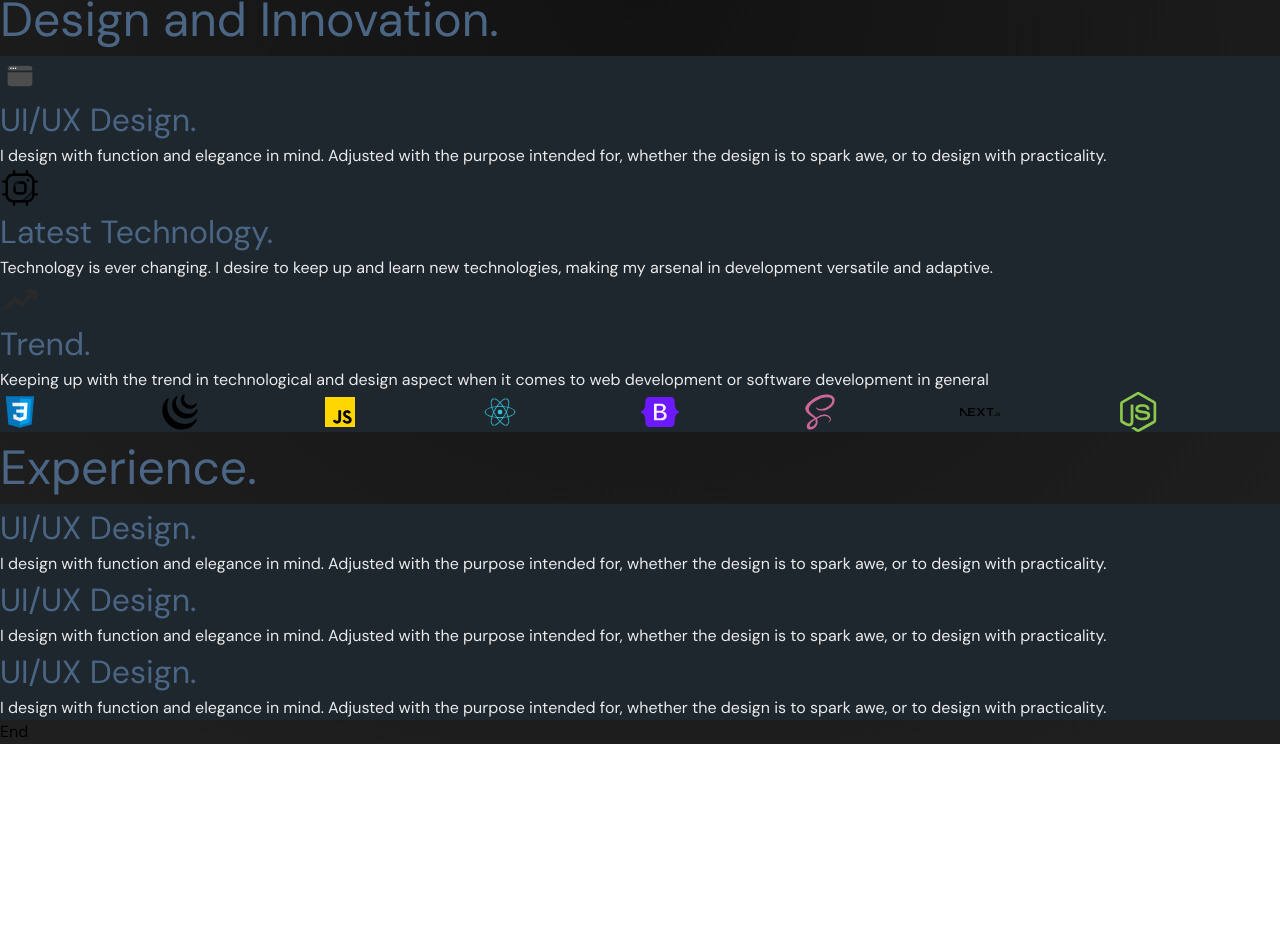
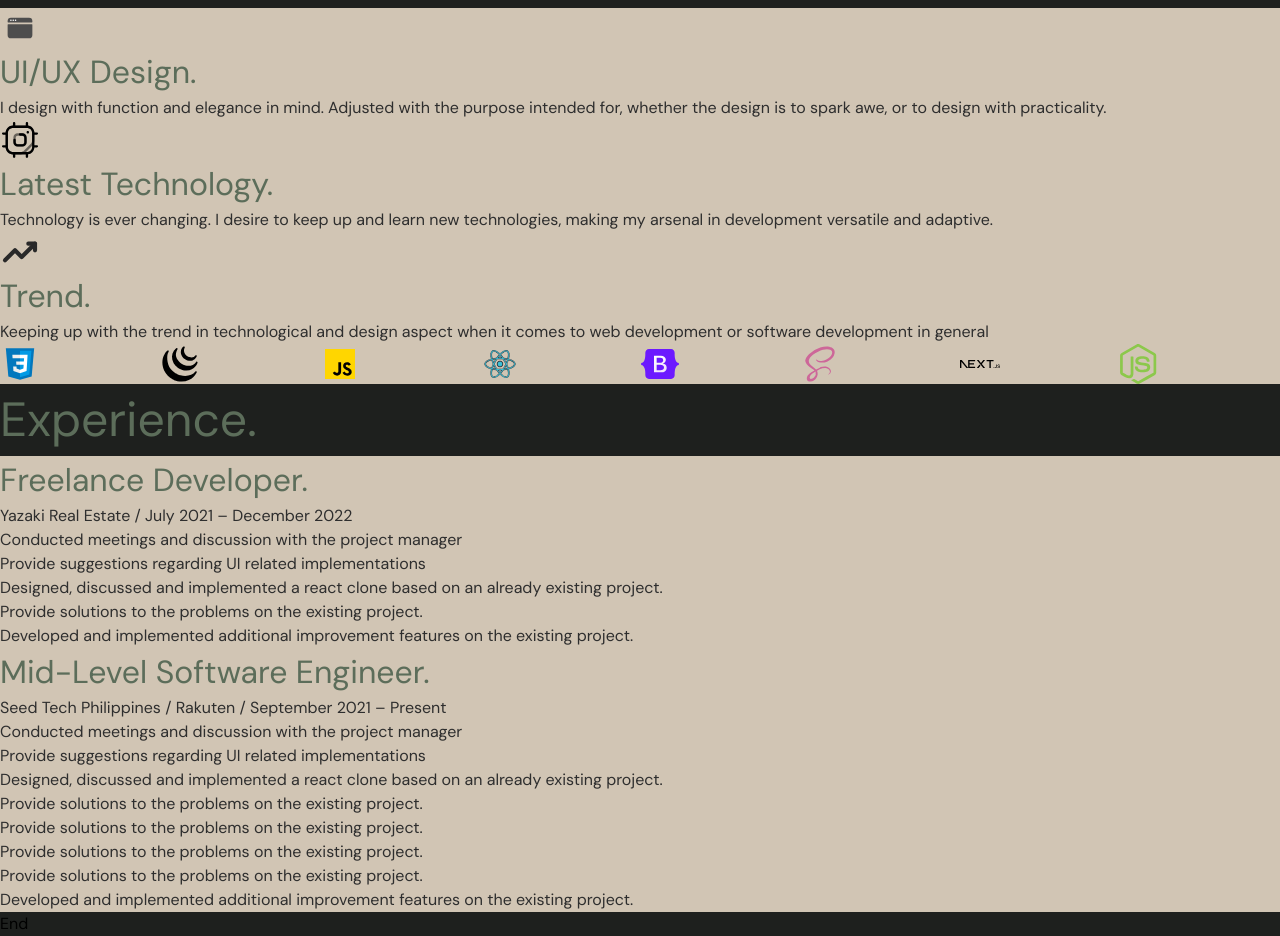
Before and after one commit to vixsonous/react-js-portfolio, a React (Vite) app: page / in a window 1280 px wide. Shown: the part 780-1716 px from the top of the page. Before the commit the page ends 1524 px from the top, so only its background shows below. Built offline with nearby package versions, Linux system fonts and the light colour scheme.

Commit message:
added changes to the experience component

```diff
--- a/src/App.tsx
+++ b/src/App.tsx
@@ -15,6 +15,7 @@
 const lightMode = {
   bg: 'radial-gradient(circle, #F1F4F9 0%, #ADBBDA 90%)',
   card: '#F5F5F5',
+  cardText: '#2E2E2E',
   primary: '#3D52A0',
   secondary: '#7091E6',
   accentColor: '#8697C4',
@@ -25,6 +26,7 @@
 const darkMode = {
   bg: 'radial-gradient(circle, #121212 0%, #1F1F1F 90%)',
   card: '#1E272E',
+  cardText: '#2E2E2E',
   primary: '#4B6584',
   secondary: '#2C3A47',
   accentColor: '#F9C74F',
@@ -32,18 +34,20 @@
   textColor: '#EAEAEA'
 }
 
-const mixBlend = {
-  bg: '#E0E0E0 ',
-  primary: '#1A1A1A',
-  secondary: '#666666',
-  accentColor: '#007BFF',
-  linkHoverColor: '#0056b3',
-  textColor: '#4FD1C5'
+const darkMode2 = {
+  bg: 'radial-gradient(circle, #1E201E 0%, #1E201E 90%)',
+  card: '#D1C5B4',
+  cardText: '#2E2E2E',
+  primary: '#5C6D5A',
+  secondary: '#4B6584',
+  accentColor: '#8D9C81',
+  linkHoverColor: '#FF6F61',
+  textColor: '#EAEAEA'
 }
 
 function App() {
   const dispatch = useDispatch();
-  dispatch(setTheme(darkMode));
+  dispatch(setTheme(darkMode2));
 
   const theme = useAppSelector(state => state.theme.theme);
 
@@ -52,21 +56,21 @@
   const element = useRoutes([
     {
       path: '/',
-      element: <div ref={divRef} style={{background: theme.bg}} className='bg-fixed min-h-[100vh] flex flex-col items-center relative'>
+      element: <div ref={divRef} style={{background: theme.bg, backgroundAttachment: 'fixed'}} className=' min-h-[100vh] flex flex-col items-center relative'>
         <Header />
         <Main />
       </div>
     },
     {
       path: '/experience',
-      element: <div ref={divRef} style={{background: theme.bg}} className='bg-fixed min-h-[100vh] flex flex-col items-center relative'>
+      element: <div ref={divRef} style={{background: theme.bg, backgroundAttachment: 'fixed'}} className=' min-h-[100vh] flex flex-col items-center relative'>
       <Header />
       <Experience/>
     </div>
     },
     {
       path: '/projects',
-      element: <div ref={divRef} style={{background: theme.bg}} className='bg-fixed min-h-[100vh] flex flex-col items-center relative'>
+      element: <div ref={divRef} style={{background: theme.bg, backgroundAttachment: 'fixed'}} className=' min-h-[100vh] flex flex-col items-center relative'>
       <Header />
       <Projects />
     </div>
--- a/src/components/ExperienceMain.tsx
+++ b/src/components/ExperienceMain.tsx
@@ -1,12 +1,8 @@
-import React, { useRef, useState } from "react";
+import React, { useEffect, useRef, useState } from "react";
 import CoverAnimSubtitleText from "./text/CoverAnimSubtitleText";
-import { useInView, motion } from "framer-motion";
+import { useInView, motion, useScroll, useTransform, useMotionValueEvent, useSpring, AnimatePresence } from "framer-motion";
 import { text } from "../constants";
 import { useAppSelector } from "../store";
-import { Swiper, SwiperSlide } from "swiper/react";
-import { FontAwesomeIcon } from "@fortawesome/react-fontawesome";
-import { faExternalLink } from "@fortawesome/free-solid-svg-icons";
-import { FreeMode, Mousewheel } from "swiper/modules";
 
 export default function ExperienceMain() {
 
@@ -15,65 +11,123 @@
     const ref = useRef<HTMLElement>(null);
     const inView = useInView(ref, { once: true});
 
+    const loadingRef = useRef<HTMLDivElement>(null);
+    const {scrollYProgress} = useScroll({
+        target: loadingRef,
+    });
+    const vWidth = useTransform(scrollYProgress, [0, 1], ["0%", "100%"]);
+    const dVar = useTransform(scrollYProgress, [0, 1], [0, 100]);
     const [state, setState] = useState({
         elements: [
-            <motion.div
-                initial={{opacity: 0}}
-                animate={{opacity: true ? 1 : 0}}
-                transition={{delay: .5}}
-                style={{background: theme.card}}
-                className="flex-[1_0_30%] flex p-[15px] flex-col rounded-md shadow-md"
-            >
-                {/* <img style={{width: '40px',height: '40px', color: theme.primary}} src={svg} alt="My Happy SVG"/> */}
-                <CoverAnimSubtitleText delay={.5} show={true} textSize={text.title} dispText='UI/UX Design.' textColor={theme.primary}/>
-                <span style={{color: theme.textColor}} className="mt-[15px]">I design with function and elegance in mind. Adjusted with the purpose intended for, whether the design is to spark awe, or to design with practicality. </span>
-            </motion.div>,
-
-            <motion.div
-                initial={{opacity: 0}}
-                animate={{opacity: true ? 1 : 0}}
-                transition={{delay: .5}}
-                style={{background: theme.card}}
-                className="flex-[1_0_30%] flex p-[15px] flex-col rounded-md shadow-md"
-            >
-                {/* <img style={{width: '40px',height: '40px', color: theme.primary}} src={svg} alt="My Happy SVG"/> */}
-                <CoverAnimSubtitleText delay={.5} show={true} textSize={text.title} dispText='UI/UX Design.' textColor={theme.primary}/>
-                <span style={{color: theme.textColor}} className="mt-[15px]">I design with function and elegance in mind. Adjusted with the purpose intended for, whether the design is to spark awe, or to design with practicality. </span>
-            </motion.div>,
-
-            <motion.div
-                initial={{opacity: 0}}
-                animate={{opacity: true ? 1 : 0}}
-                transition={{delay: .5}}
-                style={{background: theme.card}}
-                className="flex-[1_0_30%] flex p-[15px] flex-col rounded-md shadow-md"
-            >
-                {/* <img style={{width: '40px',height: '40px', color: theme.primary}} src={svg} alt="My Happy SVG"/> */}
-                <CoverAnimSubtitleText delay={.5} show={true} textSize={text.title} dispText='UI/UX Design.' textColor={theme.primary}/>
-                <span style={{color: theme.textColor}} className="mt-[15px]">I design with function and elegance in mind. Adjusted with the purpose intended for, whether the design is to spark awe, or to design with practicality. </span>
-            </motion.div>
-
+            {
+                show: false,
+                title: 'Intern Full Stack Developer.',
+                sub: 'TIG Designs and Solutions Cebu City / May 2018 – January 2019',
+                tasks: [
+                    'Conducted meetings and discussion with the project manager',
+                    'Provide suggestions regarding UI related implementations',
+                    'Designed, discussed and implemented a react clone based on an already existing project.',
+                    'Provide solutions to the problems on the existing project.',
+                    'Developed and implemented additional improvement features on the existing project.'
                 ]
+            },
+            {
+                show: false,
+                title: 'Freelance Developer.',
+                sub: 'Yazaki Real Estate / July 2021 – December 2022',
+                tasks: [
+                    'Conducted meetings and discussion with the project manager',
+                    'Provide suggestions regarding UI related implementations',
+                    'Designed, discussed and implemented a react clone based on an already existing project.',
+                    'Provide solutions to the problems on the existing project.',
+                    'Developed and implemented additional improvement features on the existing project.'
+                ]
+            },
+            {
+                show: false,
+                title: 'Mid-Level Software Engineer.',
+                sub: 'Seed Tech Philippines / Rakuten / September 2021 – Present',
+                tasks: [
+                    'Conducted meetings and discussion with the project manager',
+                    'Provide suggestions regarding UI related implementations',
+                    'Designed, discussed and implemented a react clone based on an already existing project.',
+                    'Provide solutions to the problems on the existing project.',
+                    'Provide solutions to the problems on the existing project.',
+                    'Provide solutions to the problems on the existing project.',
+                    'Provide solutions to the problems on the existing project.',
+                    'Developed and implemented additional improvement features on the existing project.'
+                ]
+            }
+        ],
+        scrollY: 0
     })
 
+    useMotionValueEvent(dVar, "change", (latest) => {
+        setState(prev => ({...prev, scrollY: latest}));
+    });
+
+    useEffect(() => {
+        for(let i = 0; i < state.elements.length; i++) {
+            const lowLimit = (i * (100 / state.elements.length)) + 1;
+            const highLimit = ((i + 2) * (100 / state.elements.length));
+
+            const tmp = [...state.elements];
+            if(dVar.get() >= lowLimit && dVar.get() <= highLimit ) {
+                tmp[i].show = true;
+            } else {
+                tmp[i].show = false;
+            }
+
+            setState(prev => ({...prev, elements: [...tmp]}));
+        }
+    },[state.scrollY]);
+
     return (
-        <main className="flex flex-col gap-[10vh] sticky top-0">
-            <div className="min-h-[100vh] py-[20px] flex flex-col gap-[10vh]">
+        <section ref={loadingRef} className="min-h-[400vh] relative">
+            <main className="flex flex-col gap-4 sticky top-0">
+                <div className="min-h-[100vh] py-[20px] flex flex-col gap-20">
                     <section ref={ref}>
                         <h1 className="self-center flex flex-col ">
                             <CoverAnimSubtitleText show={ inView} textSize={text.logo} dispText='Experience.' textColor={theme.primary}/>
                         </h1>
                     </section>
-                <section className="flex h-full gap-[1em] w-full flex-wrap">
+                    <div className="w-full relative">
+                        <motion.div style={{background: theme.accentColor, width: vWidth}} className="h-[1px] w-full relative top-[-10px]"></motion.div>
+                        <section className="flex h-full gap-4 w-full ">
+                            <AnimatePresence mode="popLayout">
                             {
                                 state.elements.map( (el, idx) => {
+                                    // const x = idx * ((100 / state.elements.length) )
+                                    return el.show && (
+                                        <motion.div
+                                            key={idx}
+                                            layout
+                                            initial={{scale: 0}}
+                                            animate={{scale: 1}}
+                                            exit={{scale: 0}}
+                                            style={{background: theme.card}}
+                                            className="flex-[0_1_50%] flex p-[15px] flex-col shadow-md"
+                                        >
+                                            <CoverAnimSubtitleText delay={.5} show={el.show} textSize={text.title} dispText={el.title} textColor={theme.primary}/>
+                                            <span style={{color: theme.cardText}} className="text-lg">{el.sub}</span>
+                                            <ul className="list-inside mt-8">
+                                                {
+                                                    el.tasks.map( (t, idx) => {
                                                         return (
-                                <React.Fragment key={idx}>{el}</React.Fragment>
+                                                            <li style={{color: theme.cardText}} className="list-disc text-base" key={idx}>{t}</li>
                                                         )
                                                     })
                                                 }
+                                            </ul>
+                                        </motion.div>
+                                    )
+                                })
+                            }
+                            </AnimatePresence>
                         </section>
                     </div>
+                </div>
             </main>
+        </section>
     )
 }
--- a/src/components/Main.tsx
+++ b/src/components/Main.tsx
@@ -58,20 +58,20 @@
                         initial="hidden"
                         animate="visible"
                     >
-                        <CoverAnimSubtitleText show={isPresent} dispText='hello!' textColor={theme.primary}/>
+                        <CoverAnimSubtitleText show={isPresent} dispText='hello!' fontSizeClass="text-2xl" textColor={theme.primary}/>
                     </motion.h1>
-                    <TypingText tx={"I am "} delay={.4}/>
+                    <TypingText fontSizeClass="text-lg" tx={"I am "} delay={.4}/>
                     <motion.h1
-                        style={{color: theme.primary, fontSize: '1em'}}
-                        className={`w-[100%] lg:w-[70%] flex gap-[5px] overflow-hidden relative`}
+                        style={{color: theme.primary}}
+                        className={`flex gap-[5px] relative text-xl`}
                         initial="hidden"
                         animate="visible"
                     >
-                    <CoverAnimSubtitleText show={isPresent} dispText="Victor Chiong" textSize={text.logo} textColor={theme.primary} delay={.5}/>
+                    <CoverAnimSubtitleText show={isPresent} dispText="Victor Chiong" fontSizeClass="text-2xl" textColor={theme.primary} delay={.5}/>
                     </motion.h1>
                     <motion.h1
                         style={{color: theme.textColor}}
-                        className={`text-[${text.body}] w-[100%] flex flex-wrap`}
+                        className={`text-lg w-[100%] flex flex-wrap`}
                     >
                         {`Lorem ipsum dolor sit amet consectetur adipisicing elit. Dolorum a eligendi voluptatibus dolores tenetur atque repudiandae aliquid eos, nemo suscipit, harum incidunt rerum in magni eum exercitationem animi! Suscipit, fugiat.`
                         .split("")
@@ -146,7 +146,7 @@
                 <section className="flex-[1_0_100%] min-h-[100vh]">
                     <Skills />
                 </section>
-                <section className="flex-[1_0_100%] min-h-[400vh]">
+                <section className="flex-[1_0_100%] min-h-[100vh]">
                     <ExperienceMain />
                 </section>
                 <section>
--- a/src/components/Skills.tsx
+++ b/src/components/Skills.tsx
@@ -47,9 +47,6 @@
     const ref = useRef<HTMLElement>(null);
     const inView = useInView(ref, { once: true});
 
-    useEffect(() => {
-        console.log(inView);
-    },[inView]);
     return (
         <main className="relative flex flex-col gap-[10vh]">
             <div className="min-h-[100vh] py-[20px] flex flex-col gap-[10vh]">
@@ -65,33 +62,33 @@
                             animate={{opacity: inView ? 1 : 0}}
                             transition={{delay: .5}}
                             style={{background: theme.card}}
-                            className="flex-[1_0_30%] flex p-[15px] flex-col rounded-md shadow-md"
+                            className="flex-[1_0_30%] flex p-[15px] flex-col shadow-md"
                         >
                             <img style={{width: '40px',height: '40px', color: theme.primary}} src={svg} alt="My Happy SVG"/>
                             <CoverAnimSubtitleText delay={.5} show={inView} textSize={text.title} dispText='UI/UX Design.' textColor={theme.primary}/>
-                            <span style={{color: theme.textColor}} className="mt-[15px]">I design with function and elegance in mind. Adjusted with the purpose intended for, whether the design is to spark awe, or to design with practicality. </span>
+                            <span style={{color: theme.cardText}} className="mt-[15px]">I design with function and elegance in mind. Adjusted with the purpose intended for, whether the design is to spark awe, or to design with practicality. </span>
                         </motion.div>
                         <motion.div
                             initial={{opacity: 0}}
                             animate={{opacity: inView ? 1 : 0}}
                             transition={{delay: 1}}
                             style={{background: theme.card}}
-                            className="flex-[1_0_30%] flex p-[15px] flex-col rounded-md shadow-md"
+                            className="flex-[1_0_30%] flex p-[15px] flex-col shadow-md"
                         >
                             <img style={{width: '40px',height: '40px'}} src={tech} alt="My Happy SVG"/>
                             <CoverAnimSubtitleText delay={1} show={inView} textSize={text.title} dispText='Latest Technology.' textColor={theme.primary}/>
-                            <span style={{color: theme.textColor}} className="mt-[15px]">Technology is ever changing. I desire to keep up and learn new technologies, making my arsenal in development versatile and adaptive.</span>
+                            <span style={{color: theme.cardText}} className="mt-[15px]">Technology is ever changing. I desire to keep up and learn new technologies, making my arsenal in development versatile and adaptive.</span>
                         </motion.div>
                         <motion.div
                             initial={{opacity: 0}}
                             animate={{opacity: inView ? 1 : 0}}
                             transition={{delay: 1.5}}
                             style={{background: theme.card}}
-                            className="flex-[1_0_30%] flex p-[15px] flex-col rounded-md shadow-md"
+                            className="flex-[1_0_30%] flex p-[15px] flex-col shadow-md"
                         >
                             <img style={{width: '40px',height: '40px'}} src={trend} alt="My Happy SVG"/>
                             <CoverAnimSubtitleText delay={1.5} show={inView} textSize={text.title} dispText='Trend.' textColor={theme.primary}/>
-                            <span style={{color: theme.textColor}} className="mt-[15px]">Keeping up with the trend in technological and design aspect when it comes to web development or software development in general</span>
+                            <span style={{color: theme.cardText}} className="mt-[15px]">Keeping up with the trend in technological and design aspect when it comes to web development or software development in general</span>
                         </motion.div>
                     </div>
                 </section>
--- a/src/components/text/CoverAnimSubtitleText.tsx
+++ b/src/components/text/CoverAnimSubtitleText.tsx
@@ -4,7 +4,21 @@
 import { defaultAnim } from "../../constants";
 import SlidingCover from "../SlidingCover";
 
-export default function CoverAnimSubtitleText({dispText, show, textSize='1em', textColor, delay = 0}:{dispText:string, show:boolean, textSize?: string, textColor: string, delay?: number}) {
+export default function CoverAnimSubtitleText({
+    dispText,
+    show,
+    textSize='',
+    textColor,
+    delay = 0,
+    fontSizeClass=''
+}:{
+    dispText:string,
+    show:boolean,
+    textSize?: string,
+    textColor: string,
+    delay?: number,
+    fontSizeClass?: string
+}) {
 
     return (
         <div className="relative overflow-hidden max-w-max">
@@ -15,6 +29,7 @@
                         {dispText.split("").map((char, idx) =>
                         <motion.span
                             key={idx}
+                            className={`${fontSizeClass}`}
                             initial="hidden"
                             animate="visible"
                             exit={{opacity: 0, transition: {delay:  + .1 + (dispText.length - idx) * 0.06}}}
--- a/src/components/text/TypingText.tsx
+++ b/src/components/text/TypingText.tsx
@@ -2,13 +2,13 @@
 import { text } from '../../constants';
 import { useAppSelector } from '../../store';
 
-export default function TypingText({tx, delay = 0} : {tx: string, delay?: number}) {
+export default function TypingText({tx, delay = 0, fontSizeClass=""} : {tx: string, delay?: number, fontSizeClass?: string}) {
 
     const theme = useAppSelector(state => state.theme.theme);
 
     return (
         <motion.h1
-            className={`text-[${text.body}] w-[100%] flex flex-wrap`}
+            className={`${fontSizeClass} w-[100%] flex flex-wrap`}
         >
             {tx.split("").map((char, idx) =>
                 <motion.span
--- a/src/slice/theme.tsx
+++ b/src/slice/theme.tsx
@@ -10,6 +10,7 @@
             accentColor: '#3B82F6',
             linkHoverColor: '#1D4ED8',
             card: '#E0E0E0',
+            cardText: '#2E2E2E',
             textColor: '#FFFFFF'
         }
     },
```
Also changed, not shown: src/App.css (+8 -0 lines). Lines whose indentation alone changed are shown as unchanged.
